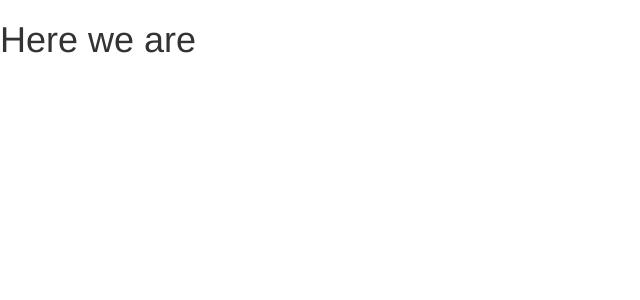
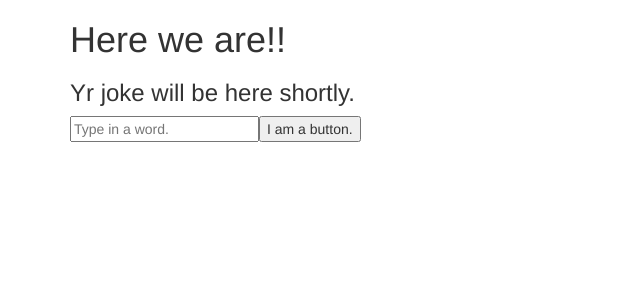
Before and after one commit to CallaRudolph/dad-joke-api, a React app: page / in a window 1280 px wide. Shown: the top 300 px of the page, without its empty margins (0-640 px from the left). Built offline with nearby package versions, Linux system fonts and the light colour scheme.

Commit message:
install redux, create additional components

```diff
--- a/package.json
+++ b/package.json
@@ -13,7 +13,9 @@
     "prop-types": "^15.5.10",
     "react": "^15.5.4",
     "react-bootstrap": "^0.31.3",
-    "react-dom": "^15.5.4"
+    "react-dom": "^15.5.4",
+    "react-redux": "^5.0.6",
+    "redux": "^3.7.2"
   },
   "devDependencies": {
     "babel-core": "^6.24.1",
--- a/src/components/App.jsx
+++ b/src/components/App.jsx
@@ -1,10 +1,12 @@
 import React from "react";
 import Header from "./Header";
+import JokeDisplay from "./JokeDisplay";
 
 function App(props){
   return (
-    <div>
+    <div className="container">
       <Header/>
+      <JokeDisplay/>
     </div>
   );
 }
--- a/src/components/Header.jsx
+++ b/src/components/Header.jsx
@@ -2,7 +2,7 @@ import React from "react";
 
 function Header(props){
   return (
-    <h1>Here we are</h1>
+    <h1>Here we are!!</h1>
   );
 }
 
--- /dev/null
+++ b/src/components/JokeDisplay.jsx
@@ -0,0 +1,13 @@
+import React from "react";
+import JokeInput from "./JokeInput";
+
+function JokeDisplay(props){
+  return (
+    <div>
+      <h3>Yr joke will be here shortly.</h3>
+      <JokeInput/>
+    </div>
+  );
+}
+
+export default JokeDisplay;
--- /dev/null
+++ b/src/components/JokeInput.jsx
@@ -0,0 +1,12 @@
+import React from "react";
+
+function JokeInput(props){
+  return (
+    <div>
+      <input placeholder="Type in a word."></input>
+      <button>I am a button.</button>
+    </div>
+  );
+}
+
+export default JokeInput;
--- a/src/index.jsx
+++ b/src/index.jsx
@@ -1,22 +1,23 @@
 import React from "react";
 import ReactDOM from "react-dom";
-import { AppContainer } from 'react-hot-loader';
+import { createStore } from 'redux';
+import reducer from './reducers/joke-list-reducer';
+import App from './components/App';
+import { Provider } from 'react-redux';
 
-import App from './components/App';
+const store = createStore(reducer);
 
-const render = (Component) => {
-  ReactDOM.render(
-    <AppContainer>
-      <Component/>
-    </AppContainer>,
-    document.getElementById('react-app-root')
-  );
-};
-
-render(App);
-
-if (module.hot) {
-  module.hot.accept('./components/App', () => {
-    render(App)
-  });
-}
+ReactDOM.render(
+  <Provider store={store}>
+    <App />
+  </Provider>,
+ document.getElementById('react-app-root')
+);
+//
+// render(App);
+//
+// if (module.hot) {
+//   module.hot.accept('./components/App', () => {
+//     render(App)
+//   });
+// }
--- a/webpack.config.js
+++ b/webpack.config.js
@@ -54,7 +54,7 @@ module.exports = {
     new HtmlWebpackPlugin({
       template:'template.ejs',
       appMountId: 'react-app-root',
-      title: 'React Help Queue',
+      title: 'DAD IS FUNNY',
       filename: resolve(__dirname, "build", "index.html"),
     }),
   ]
```
Also changed, not shown: 1 other file (tests, documents, lock files or other folders).
